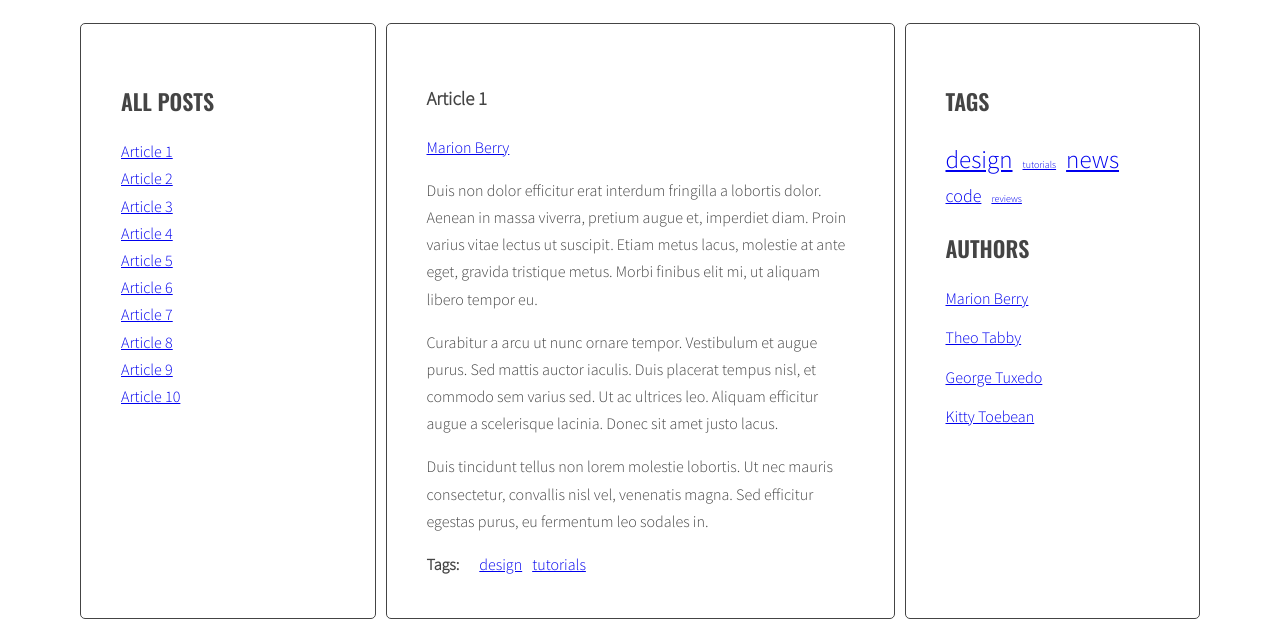
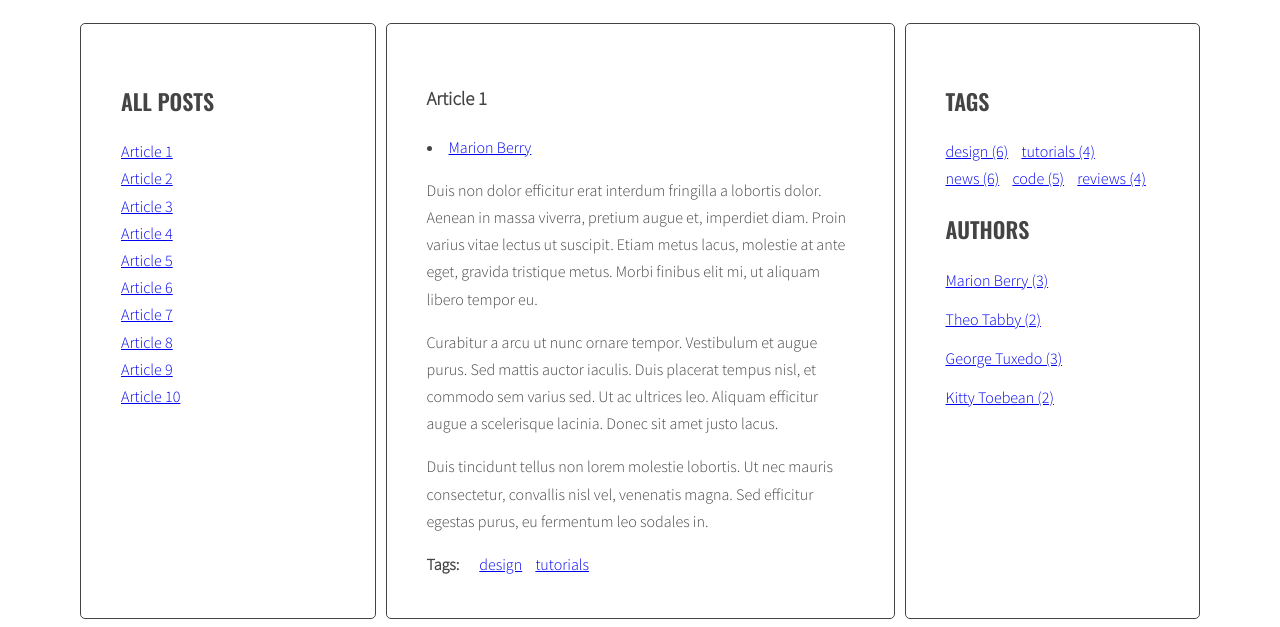
Before and after one commit to maciektabis/javascript-blog, a website: page index.html in a window 1280 px wide. Shown: the part 220-847 px from the top of the page. Drawn offline with nearby package versions, Linux system fonts and the light colour scheme.

Commit message:
Add handlebars

```diff
--- a/index.html
+++ b/index.html
@@ -371,15 +371,34 @@
 					</section>
 					<aside class="sidebar">
 						<h2 class="section-title">Tags</h2>
-						<ul class="list tags">
-
-						</ul>
+						<ul class="list tags"></ul>
 						<h2 class="section-title">Authors</h2>
 						<ul class="list authors"></ul>
 					</aside>
 				</main>
 			</div>
 		</div>
+		<script id="template-article-link" type="text/x-handlebars-template">
+			<li><a href='#{{id}}'><span>{{title}}</span></a></li>
+		</script>
+		<script id="template-article-tag-link" type="text/x-handlebars-template">
+			<li><a href='#tag-{{id}}'>{{tag}}</a></li>
+		</script>
+		<script id="template-article-author-link" type="text/x-handlebars-template">
+			<li><a href='#author-{{id}}'>{{author}}</a></li>
+		</script>
+		<script id="template-tag-cloud-link" type="text/x-handlebars-template">
+			{{#each tags}}
+				<li><a class='{{className}}' href='#tag-{{tag}}'>{{tag}}
+						({{count}})</a></li>
+			{{/each}}
+		</script>
+		<script id="template-author-column-link" type="text/x-handlebars-template">
+			{{#each authors}}
+				<li><a href='#author-{{author}}'> {{author}} ({{count}})</a></li>
+			{{/each}}
+		</script>
+		<script src="https://cdnjs.cloudflare.com/ajax/libs/handlebars.js/4.1.0/handlebars.min.js"></script>
 		<script src="js/script.js"></script>
 	</body>
 </html>
--- a/js/script.js
+++ b/js/script.js
@@ -1,4 +1,22 @@
-('use strict');
+'use strict';
+
+const templates = {
+	articleLink: Handlebars.compile(
+		document.querySelector('#template-article-link').innerHTML
+	),
+	articleTagLink: Handlebars.compile(
+		document.querySelector('#template-article-tag-link').innerHTML
+	),
+	articleAuthorLink: Handlebars.compile(
+		document.querySelector('#template-article-author-link').innerHTML
+	),
+	tagCloudLink: Handlebars.compile(
+		document.querySelector('#template-tag-cloud-link').innerHTML
+	),
+	authorColumnLink: Handlebars.compile(
+		document.querySelector('#template-author-column-link').innerHTML
+	),
+};
 
 const titleClickHandler = function (event) {
 	event.preventDefault();
@@ -62,13 +80,15 @@ function generateTitleLinks(customSelector = '') {
 		/*[ DONE]  get the title from the title element */
 		console.log('title', articleTitle);
 		/* [DONE] create HTML of the link */
-		const linkHTML =
-			'<li><a href="#' +
-			articleId +
-			'"><span>' +
-			articleTitle +
-			'</span></a></li>';
-		console.log(linkHTML);
+		// const linkHTML =
+		// 	'<li><a href="#' +
+		// 	articleId +
+		// 	'"><span>' +
+		// 	articleTitle +
+		// 	'</span></a></li>';
+		// console.log(linkHTML);
+		const linkHTMLData = {id: articleId, title: articleTitle};
+		const linkHTML = templates.articleLink(linkHTMLData);
 		/* [DONE] insert link into html variable */
 		html = html + linkHTML;
 		console.log(html);
@@ -86,14 +106,12 @@ generateTitleLinks();
 function calculateTagsParams(tags) {
 	const params = {
 		min: 99999,
-		max: 0
+		max: 0,
 	};
 
-	for(const tag in tags) {
-		if (tags[tag] < params.min)
-			params.min = tags[tag]
-		if (tags[tag] > params.max)
-			params.max = tags[tag];
+	for (const tag in tags) {
+		if (tags[tag] < params.min) params.min = tags[tag];
+		if (tags[tag] > params.max) params.max = tags[tag];
 	}
 
 	return params;
@@ -103,13 +121,12 @@ function calculateTagClass(params, count) {
 	const normalizedCount = count - params.min;
 	const normalizedMax = params.max - params.min;
 	const percentage = normalizedCount / normalizedMax;
-	const classNumber = Math.floor( percentage * (optCloudClassCount - 1) + 1 );
+	const classNumber = Math.floor(percentage * (optCloudClassCount - 1) + 1);
 
 	return 'tag-size-' + classNumber;
 }
 
 function generateTags() {
-
 	/* [NEW] create a new variable allTags with an empty array */
 	let allTags = {};
 
@@ -117,7 +134,6 @@ function generateTags() {
 	const articles = document.querySelectorAll(optArticleSelector);
 	/* START LOOP: for every article: */
 	for (let article of articles) {
-
 		/* find tags wrapper */
 		const tagsWrapper = article.querySelector(optArticleTagsSelector);
 
@@ -132,7 +148,9 @@ function generateTags() {
 		/* START LOOP: for each tag */
 		for (let tag of articleTagsArray) {
 			/* generate HTML of the link */
-			const linkHTML = '<li><a href="#tag-' + tag + '">' + tag + '</a></li>';
+			// const linkHTML = '<li><a href="#tag-' + tag + '">' + tag + '</a></li>';
+			const linkHTMLData = {id: tag, tag: tag};
+			const linkHTML = templates.articleTagLink(linkHTMLData);
 			console.log(linkHTML);
 			/* add generated code to html variable */
 			html = html + linkHTML;
@@ -158,27 +176,34 @@ function generateTags() {
 	const tagsParams = calculateTagsParams(allTags);
 	console.log('tagsParams:', tagsParams);
 	/* [NEW] create variable for all links HTML code */
-	let allTagsHTML = '';
+	// let allTagsHTML = '';
+	const allTagsData = {tags: []};
 
 	/* [NEW] START LOOP: for each tag in allTags: */
 	for (let tag in allTags) {
 		/* [NEW] generate code of a link and add it to allTagsHTML */
 		// allTagsHTML += tag + ' (' + allTags[tag] + ') ';
-		const tagLinkHTML =
-			'<li><a class="' +
-			calculateTagClass(tagsParams, allTags[tag]) +
-			'" href="#tag-' +
-			tag +
-			'">' +
-			tag +
-			'</a> </li>';
-		console.log('tagLinkHTML:', tagLinkHTML);
-		allTagsHTML += tagLinkHTML;
+		// const tagLinkHTML =
+		// 	'<li><a class="' +
+		// 	calculateTagClass(tagsParams, allTags[tag]) +
+		// 	'" href="#tag-' +
+		// 	tag +
+		// 	'">' +
+		// 	tag +
+		// 	'</a> </li>';
+		// console.log('tagLinkHTML:', tagLinkHTML);
+		// allTagsHTML += tagLinkHTML;
+		allTagsData.tags.push({
+			tag: tag,
+			count: allTags[tag],
+			className: calculateTagClass(allTags[tag], tagsParams),
+		});
 
 		/* [NEW] END LOOP: for each tag in allTags: */
 	}
 	/*[NEW] add HTML from allTagsHTML to tagList */
-	tagList.innerHTML = allTagsHTML;
+	tagList.innerHTML = templates.tagCloudLink(allTagsData);
+	console.log(allTagsData);
 }
 generateTags();
 
@@ -228,9 +253,8 @@ function addClickListenersToTags() {
 addClickListenersToTags();
 
 function generateAuthors() {
-
-	const allAuthors = {};
-
+	/* [NEW] create a new variable allAuthors with an empty object */
+	let allAuthors = {};
 	/* find all articles */
 	const articles = document.querySelectorAll(optArticleSelector);
 	/* START LOOP: for every article: */
@@ -242,36 +266,51 @@ function generateAuthors() {
 		const author = article.getAttribute('data-author');
 		console.log(author);
 		/* generate HTML of the link */
-		const linkHTML = '<a href="#author-' + author + '">' + author + '</a>';
+		//const linkHTML = '<a href="#author-' + author + '">' + author + '</a>';
+		const linkHTMLData = {id: author, author: author};
+		const linkHTML = templates.articleAuthorLink(linkHTMLData);
 		console.log(linkHTML);
 		/*insert HTML code into the author wrapper*/
 		authorWrapper.innerHTML = linkHTML;
-
+		/* [NEW] check if author is NOT already in allAuthors */
 		if (!allAuthors[author]) {
-			allAuthors[author] = true;
+			/* [NEW] add author to allAuthors object */
+			allAuthors[author] = 1;
+		} else {
+			allAuthors[author]++;
 		}
+		/* END LOOP: for each article */
 	}
-
-	const authorsList = document.querySelector(optAuthorsListSelector);
-
-	let allAuthorsHTML = '';
-
+	/* [NEW] find list of authors in right column */
+	const authorList = document.querySelector(optAuthorsListSelector);
+	console.log(authorList);
+	/* [NEW] create variable for all links HTML code */
+	//let allAuthorsHTML = '';
+	const allAuthorsData = {authors: []};
 	/* [NEW] START LOOP: for each tag in allTags: */
 	for (let author in allAuthors) {
-
-		const authorLinkHTML =
-			'<li><a href="#author-' +
-			author +
-			'">' +
-			author +
-			'</a> </li>';
-
-		allAuthorsHTML += authorLinkHTML;
-
+		/* [NEW] generate code of a link and add it to allAuthorsHTML */
+		//allAuthorsHTML += author + ' (' + allAuthors[author] + ') ';
+		// const authorLinkHTML =
+		//   '<li><a href="#author-' +
+		//   author +
+		//   '">' +
+		//   author +
+		//   ' (' +
+		//   allAuthors[author] +
+		//   ') ' +
+		//   '</a></li>';
+		//console.log('authorLinkHTML:', authorLinkHTML);
+		//allAuthorsHTML += authorLinkHTML;
+		allAuthorsData.authors.push({
+			author: author,
+			count: allAuthors[author],
+		});
 		/* [NEW] END LOOP: for each tag in allTags: */
 	}
 	/*[NEW] add HTML from allTagsHTML to tagList */
-	authorsList.innerHTML = allAuthorsHTML;
+	//authorList.innerHTML = allAuthorsHTML;
+	authorList.innerHTML = templates.authorColumnLink(allAuthorsData);
 }
 generateAuthors();
 
```
